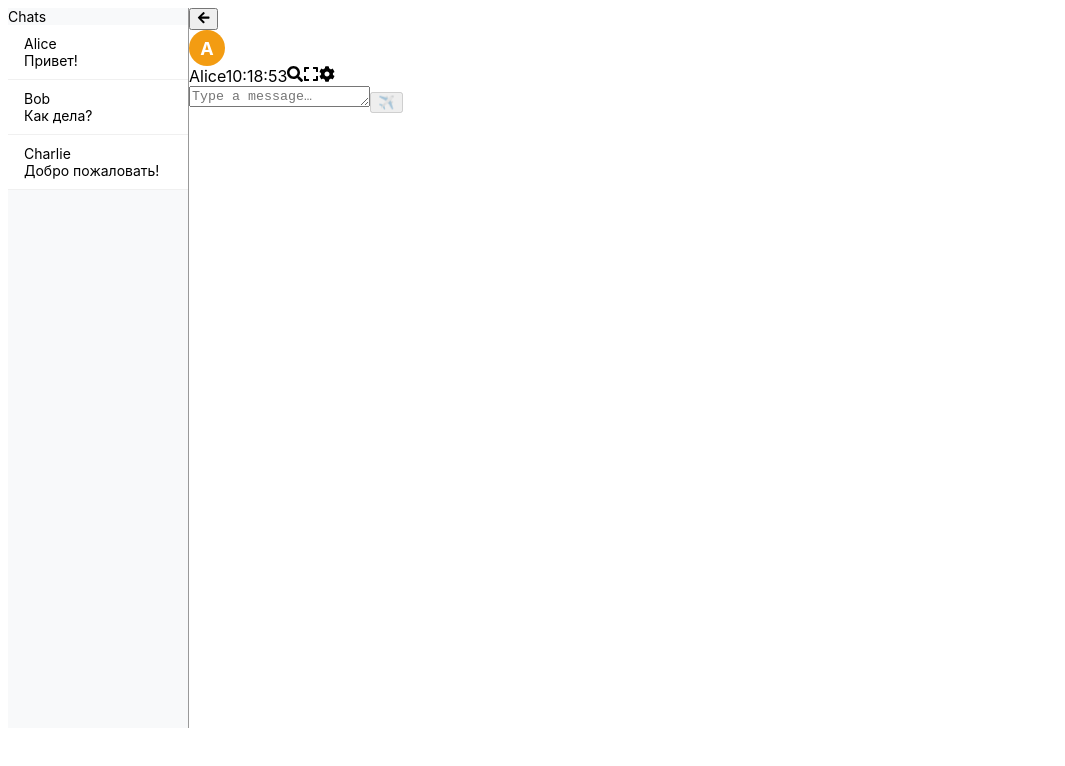
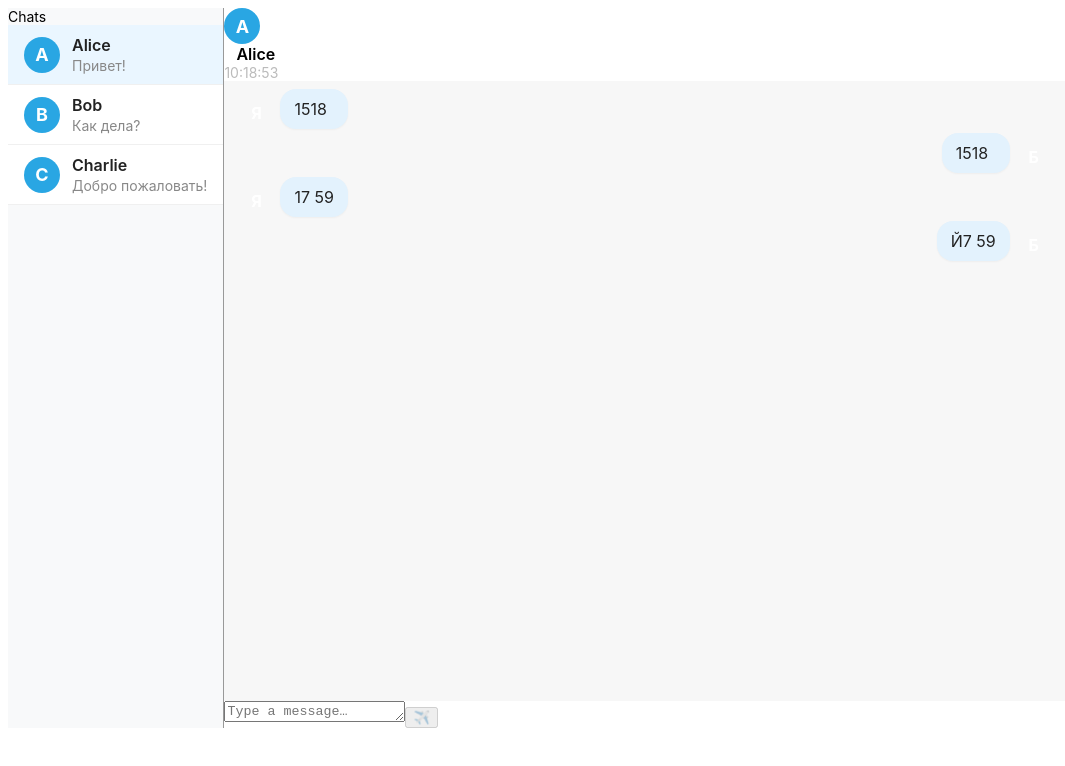
Before and after one commit to pmrsolution/Miniapptg, a React (Create React App) app: page / in a window 1280 px wide. Shown: the top 766 px of the page, without its empty margins (0-1065 px from the left). Built offline with nearby package versions, Linux system fonts and the light colour scheme.

Commit message:
fix(ui): структура и классы компонентов полностью приведены к оригиналу (chat-avatar, message-bubble, header, layout)

```diff
--- a/src/components/Chat.jsx
+++ b/src/components/Chat.jsx
@@ -1,25 +1,16 @@
 import React from 'react';
 import Messages from './Messages';
 import MessageInput from './MessageInput';
-import { Avatar } from './Avatar';
-import { FaArrowLeft, FaSearch, FaExpand, FaCog } from 'react-icons/fa';
 
-// Временная заглушка выбранного чата
 const selectedChat = { chat_id: '1', first_name: 'Alice' };
 
 export default function Chat() {
   return (
     <div className="chat-area">
-      <div className="chat-header-bar">
-        <button className="chat-back-btn"><FaArrowLeft /></button>
-        <span className="chat-header-avatar"><Avatar letter={selectedChat.first_name[0]} /></span>
-        <span className="chat-header-title">{selectedChat.first_name}</span>
-        <span className="chat-header-time">10:18:53</span>
-        <span className="chat-header-actions">
-          <FaSearch className="chat-header-search-icon" />
-          <FaExpand className="chat-fullscreen-btn" />
-          <FaCog className="chat-header-settings" />
-        </span>
+      <div className="chat-header">
+        <div className="chat-avatar">{selectedChat.first_name[0]}</div>
+        <div style={{ marginLeft: 12, fontWeight: 600 }}>{selectedChat.first_name}</div>
+        <div style={{ marginLeft: 'auto', color: '#bbb', fontSize: 14 }}>10:18:53</div>
       </div>
       <Messages />
       <MessageInput />
--- a/src/components/Messages.jsx
+++ b/src/components/Messages.jsx
@@ -9,18 +9,14 @@ const messages = [
 
 export default function Messages() {
   return (
-    <div className="messages">
+    <div className="messages-wrapper">
       <Virtuoso
         data={messages}
         followOutput="smooth"
         itemContent={(_, m) => (
-          <div className={`bubble ${m.isBot ? 'left' : 'right'}`}>
-            {m.text}
-            {m.fileUrl && (
-              <a href={m.fileUrl} target="_blank" rel="noreferrer">
-                📎 {m.fileName}
-              </a>
-            )}
+          <div className={`message-bubble ${m.isBot ? 'bot' : 'user'}`}>
+            <div className="message-avatar">{m.isBot ? 'Б' : 'Я'}</div>
+            <div className="message-content">{m.text}</div>
           </div>
         )}
         style={{ height: '100%' }}
--- a/src/components/Sidebar.jsx
+++ b/src/components/Sidebar.jsx
@@ -15,13 +15,15 @@ export default function Sidebar() {
         {chats.map(chat => (
           <div
             key={chat.chat_id}
-            className={`chat-item ${activeId === chat.chat_id ? 'active' : ''}`}
+            className={`chat-item${activeId === chat.chat_id ? ' selected' : ''}`}
             onClick={() => setActiveId(chat.chat_id)}
           >
-            <img src={chat.photo_url || undefined} alt="" className="avatar" />
-            <div className="info">
-              <div className="name">{chat.first_name}</div>
-              <div className="snippet">{chat.last_message}</div>
+            <div className="chat-avatar">
+              {chat.first_name ? chat.first_name[0] : '?'}
+            </div>
+            <div className="chat-info">
+              <div className="chat-name">{chat.first_name}</div>
+              <div className="chat-last-message">{chat.last_message}</div>
             </div>
           </div>
         ))}
```
